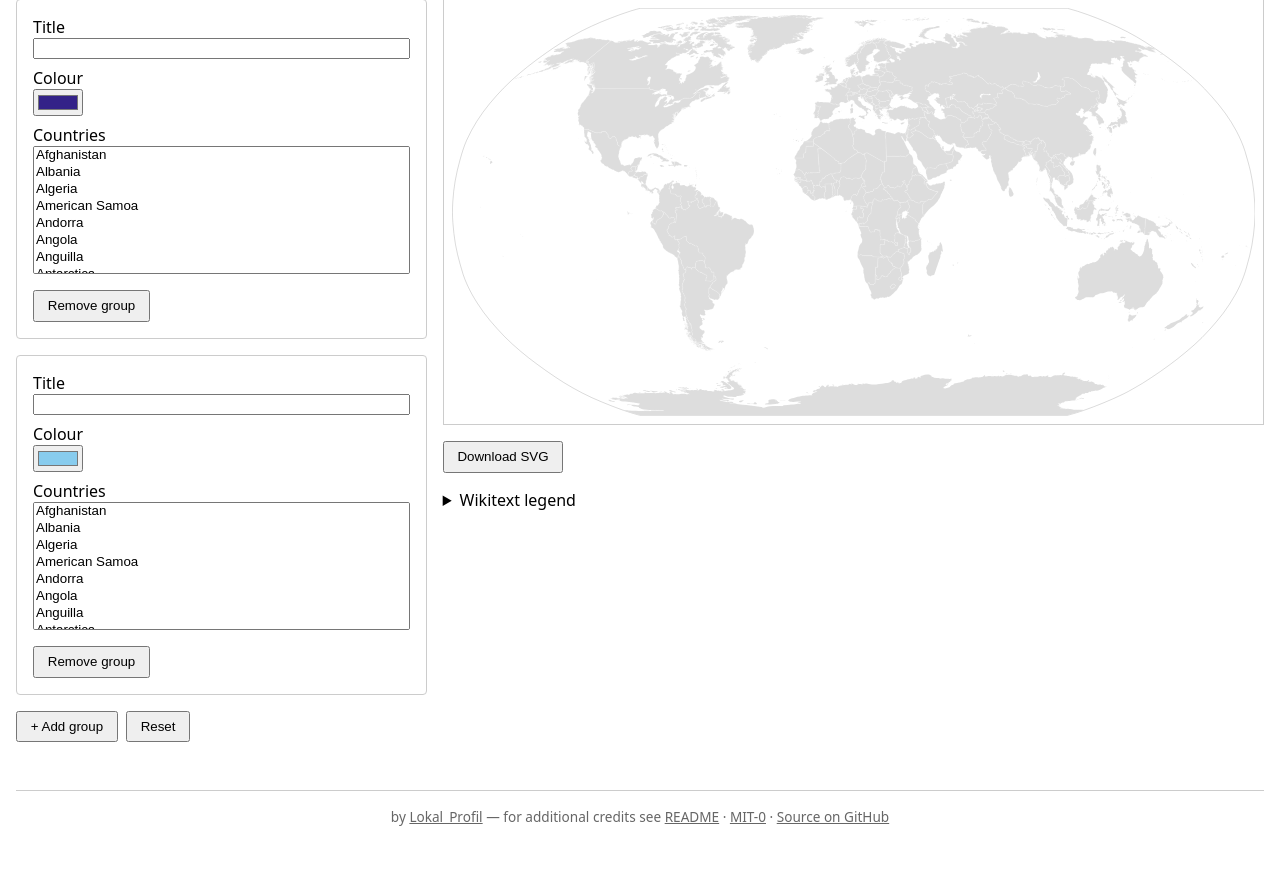
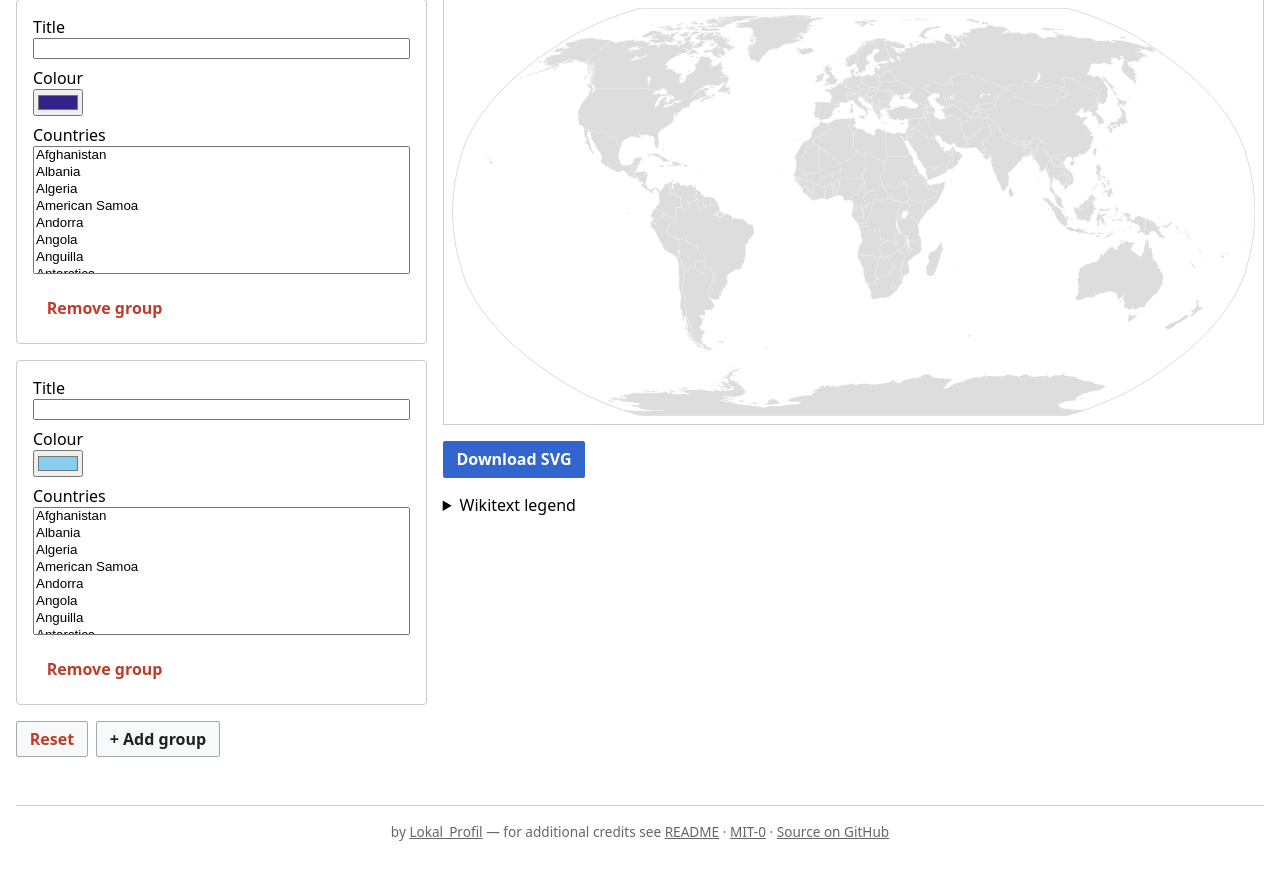
Before and after one commit to lokal-profil/mapcolouriser, a Flask app: page / in a window 1280 px wide. Shown: the part 76-949 px from the top of the page. Before the commit the page ends 902 px from the top, so only its background shows below. Run offline with Flask 3, Linux system fonts and the light colour scheme.

Commit message:
Style buttons per the Codex style guide
Base buttons become Codex normal-neutral; Generate/Download are the
single primary progressive action per view, Import is normal
progressive, and actions that discard user input (Reset, Remove group,
base-colour resets) are destructive — quiet where repeated or tertiary.
Colour values are Codex design tokens. Reorder the action row to
most-important-last, and replace the result page's invalid
<a><button> nesting with a button-styled link.

```diff
--- a/app/templates/index.html
+++ b/app/templates/index.html
@@ -30,7 +30,7 @@
                                value="{{ land_colour }}"
                                pattern="{{ colour_pattern }}" />
                     </label>
-                    <button type="button" id="reset-land" class="js-only base-colour-reset"
+                    <button type="button" id="reset-land" class="js-only base-colour-reset btn-quiet btn-destructive"
                             {% if land_colour | lower == default_land_colour | lower %}disabled{% endif %}>↺ Reset</button>
                 </div>
                 {% endif %}
@@ -43,7 +43,7 @@
                                value="{{ ocean_colour }}"
                                pattern="{{ colour_pattern }}" />
                     </label>
-                    <button type="button" id="reset-ocean" class="js-only base-colour-reset"
+                    <button type="button" id="reset-ocean" class="js-only base-colour-reset btn-quiet btn-destructive"
                             {% if ocean_colour | lower == default_ocean_colour | lower %}disabled{% endif %}>↺ Reset</button>
                 </div>
                 {% endif %}
@@ -66,7 +66,7 @@
                            aria-label="SVG file" required />
                     {# Enabled in the no-JS baseline ("required" already blocks empty
                        submits); JS disables it until a file is picked. #}
-                    <button type="submit" id="import-submit">Import</button>
+                    <button type="submit" id="import-submit" class="btn-progressive">Import</button>
                 </form>
             </div>
         </details>
@@ -135,25 +135,26 @@
                             </select>
                         </label>
                         <div class="actions">
-                            <button type="button" class="remove-group">Remove group</button>
+                            <button type="button" class="remove-group btn-quiet btn-destructive">Remove group</button>
                         </div>
                     </div>
                 {% endfor %}
             </div>
 
             <div class="actions">
-                <button type="button" id="add-group">+ Add group</button>
-                <button type="submit" id="generate-map" class="js-fallback">Generate map</button>
-                <button type="submit" id="reset-groups"
+                {# Codex ordering: most important action last, destructive first. #}
+                <button type="submit" id="reset-groups" class="btn-destructive"
                         formaction="{{ url_for('main.reset') }}"
                         formnovalidate>Reset</button>
+                <button type="button" id="add-group">+ Add group</button>
+                <button type="submit" id="generate-map" class="js-fallback btn-primary btn-progressive">Generate map</button>
             </div>
         </form>
 
         <aside class="preview-pane">
             <div id="map-preview" class="preview"></div>
             <div class="actions">
-                <button type="button" id="download-svg" class="js-live">Download SVG</button>
+                <button type="button" id="download-svg" class="js-live btn-primary btn-progressive">Download SVG</button>
             </div>
             <details id="legend-box">
                 <summary>Wikitext legend</summary>
@@ -189,7 +190,7 @@
                 </select>
             </label>
             <div class="actions">
-                <button type="button" class="remove-group">Remove group</button>
+                <button type="button" class="remove-group btn-quiet btn-destructive">Remove group</button>
             </div>
         </div>
     </template>
--- a/app/templates/result.html
+++ b/app/templates/result.html
@@ -4,9 +4,9 @@
         <a href="{{ url_for('main.index') }}">&larr; Back to form</a>
     </p>
     <div class="actions">
-        <a href="{{ url_for('main.download') }}">
-            <button type="button">Download SVG</button>
-        </a>
+        {# A link (it navigates to /download) wearing button styling — the
+           Codex-sanctioned exception for high-emphasis actions. #}
+        <a href="{{ url_for('main.download') }}" class="btn btn-primary btn-progressive">Download SVG</a>
     </div>
     <div class="preview">
         {{ svg | safe }}
--- a/static/main.css
+++ b/static/main.css
@@ -22,7 +22,53 @@ select[multiple] { min-height: 8rem; width: 100%; }
 .warnings { background: #fff6e0; border: 1px solid #d0a020; padding: 0.75rem 1rem; border-radius: 4px; }
 .warnings ul { margin: 0.25rem 0 0 1rem; padding: 0; }
 
-button { cursor: pointer; padding: 0.4rem 0.8rem; }
+/* Buttons follow the Codex style guide (doc.wikimedia.org/codex): one primary
+   progressive action per view; framed neutral for secondary actions; quiet for
+   tertiary. Progressive marks actions that produce output (Generate, Download,
+   Import); destructive (red) marks actions that discard user input (Reset,
+   Remove group). Colour values are Codex design tokens, named in comments.
+   `.btn` lets a download link wear the same styling (the Codex-sanctioned
+   exception for high-emphasis actions). */
+button, .btn {
+    cursor: pointer;
+    display: inline-block;
+    padding: 0.4rem 0.8rem;
+    background: #f8f9fa;        /* background-color-interactive-subtle */
+    border: 1px solid #a2a9b1;  /* border-color-base */
+    border-radius: 2px;
+    color: #202122;             /* color-base */
+    font: inherit;
+    font-weight: 700;
+    text-decoration: none;
+}
+button:hover, .btn:hover { background: #eaecf0; }  /* interactive-subtle--hover */
+button:active, .btn:active { background: #dadde3; } /* interactive-subtle--active */
+button:focus-visible, .btn:focus-visible { outline: 2px solid #36c; outline-offset: 1px; }
+
+.btn-progressive { color: #36c; }           /* color-progressive */
+.btn-progressive:hover { color: #3056a9; }
+.btn-progressive:active { color: #233566; }
+
+.btn-destructive { color: #bf3c2c; }        /* color-destructive */
+.btn-destructive:hover { color: #9f3526; }
+.btn-destructive:active { color: #612419; }
+
+.btn-primary.btn-progressive { background: #36c; border-color: #36c; color: #fff; }
+.btn-primary.btn-progressive:hover { background: #3056a9; border-color: #3056a9; color: #fff; }
+.btn-primary.btn-progressive:active { background: #233566; border-color: #233566; color: #fff; }
+
+.btn-quiet { background: transparent; border-color: transparent; }
+.btn-quiet:hover { background: rgba(0, 24, 73, 0.027); }  /* button-quiet--hover */
+.btn-quiet:active { background: rgba(0, 24, 73, 0.082); } /* button-quiet--active */
+
+/* Framed disabled state (kept last so it wins ties with hover/active rules). */
+button:disabled, .btn-progressive:disabled, .btn-destructive:disabled, .btn-primary:disabled {
+    background: #dadde3;  /* background-color-disabled */
+    border-color: #dadde3;
+    color: #fff;
+    cursor: default;
+}
+.btn-quiet:disabled { background: transparent; border-color: transparent; color: #a2a9b1; }
 .actions { display: flex; gap: 0.5rem; margin-top: 1rem; align-items: center; flex-wrap: wrap; }
 
 .preview { border: 1px solid #ccc; padding: 0.5rem; margin-top: 1rem; }
@@ -45,9 +91,20 @@ button { cursor: pointer; padding: 0.4rem 0.8rem; }
 
 .import-form { display: flex; gap: 0.5rem; align-items: center; flex-wrap: wrap; }
 .import-hint { margin: 0; max-width: 24rem; color: #666; font-size: 0.85rem; }
-/* Match the native file-picker's browse button to the page's real buttons. */
-#import-file::file-selector-button { cursor: pointer; padding: 0.4rem 0.8rem; font: inherit; margin-right: 0.5rem; }
-#import-submit[disabled] { opacity: 0.4; cursor: default; }
+/* Match the native file-picker's browse button to the page's real buttons
+   (Codex normal neutral). */
+#import-file::file-selector-button {
+    cursor: pointer;
+    padding: 0.4rem 0.8rem;
+    background: #f8f9fa;
+    border: 1px solid #a2a9b1;
+    border-radius: 2px;
+    color: #202122;
+    font: inherit;
+    font-weight: 700;
+    margin-right: 0.5rem;
+}
+#import-file:hover::file-selector-button { background: #eaecf0; }
 .advanced-settings-panel {
     /* Floats below the summary instead of pushing the page down,
        so opening the panel doesn't shift the preview map. Anchored to
@@ -92,7 +149,6 @@ button { cursor: pointer; padding: 0.4rem 0.8rem; }
 .base-colour-row label { flex: 1; justify-content: space-between; padding-right: 2em; }
 .base-colour-row input[type="color"] { width: 2.5rem; height: 1.6rem; padding: 0; border: 1px solid #ccc; }
 .base-colour-reset { font-size: 0.9rem; padding: 0.2rem 0.5rem; }
-.base-colour-reset[disabled] { opacity: 0.4; cursor: default; }
 
 .live-preview-toggle { display: inline-flex; gap: 0.3rem; align-items: center; cursor: pointer; }
 .circles-toggle { cursor: pointer; }
```
